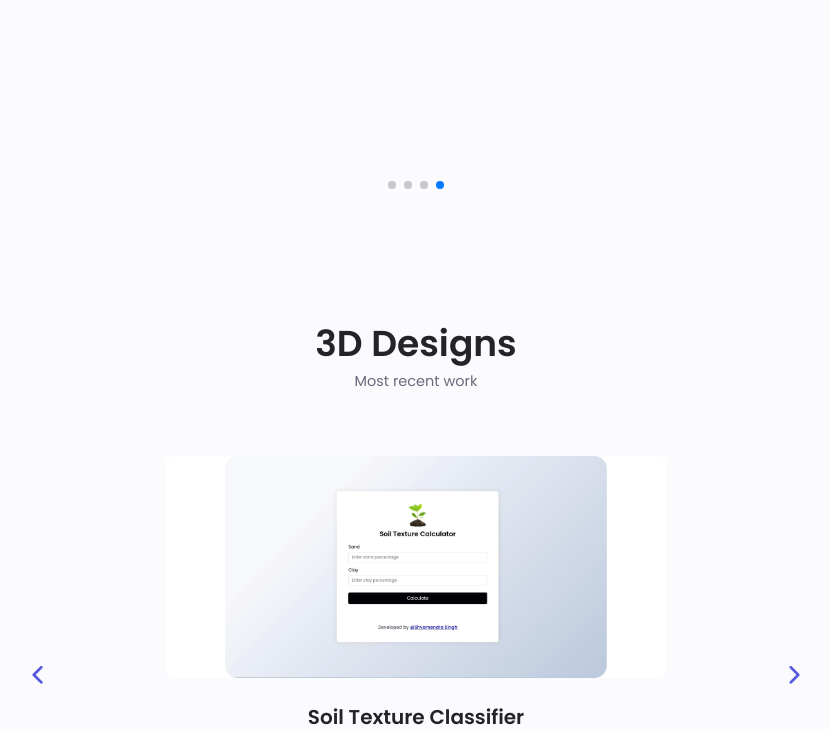
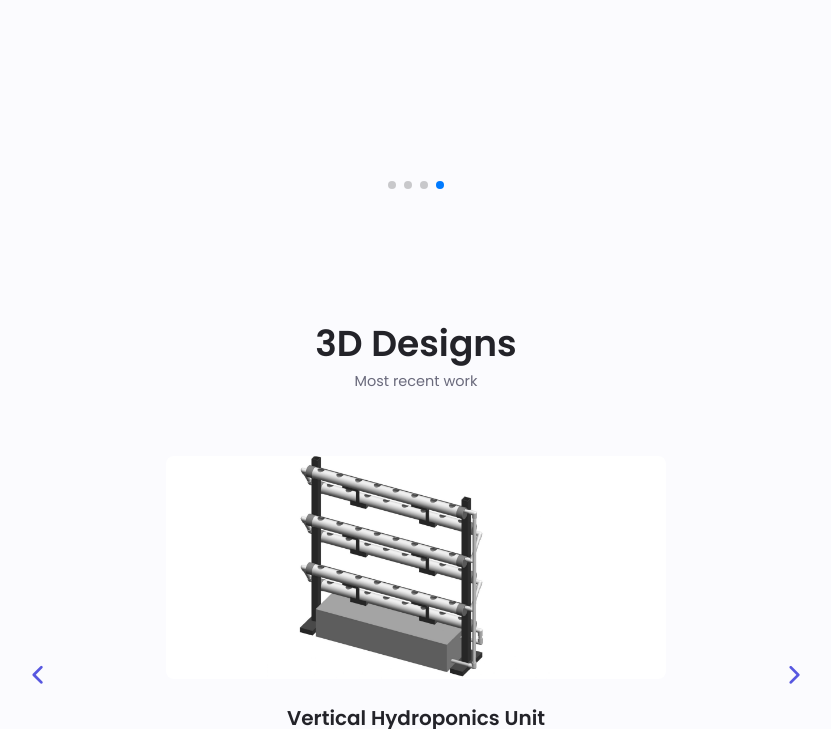
Before and after one commit to shyamendra-singh/My-Portfolio, a plain HTML site: page index.html in a window 1280 px wide. Shown: the part 3575-4304 px from the top of the page, without its empty margins (224-1055 px from the left). Drawn offline with nearby package versions, Linux system fonts and the light colour scheme.

Commit message:
design added

```diff
--- a/index.html
+++ b/index.html
@@ -179,7 +179,7 @@
               <i class="fas fa-pencil-ruler skills__icon"></i>
 
               <div>
-                <h1 class="skills__title">CAD & 3D Modelling</h1>
+                <h1 class="skills__title">3D CAD & Modelling</h1>
               </div>
 
               <i class="uil uil-angle-down skills__arrow"></i>
@@ -638,18 +638,10 @@
 
           <!-- ------------------------portfollio 3-------------------- -->
           <div class="portfolio__content grid swiper-slide">
-            <img src="assets/img/portfolio3.png" class="portfolio__img" />
+            <img src="assets/img/hydroponics.png" class="portfolio__img" />
 
             <div class="portfolio__data">
-              <h4 class="design__title">Crop Recommendation Web App</h4>
-            </div>
-          </div>
-          <!-- ------------------------portfollio 4-------------------- -->
-          <div class="portfolio__content grid swiper-slide">
-            <img src="assets/img/portfolio4.png" class="portfolio__img" />
-
-            <div class="portfolio__data">
-              <h4 class="design__title">Soil Texture Classifier</h4>
+              <h4 class="design__title">Vertical Hydroponics Unit</h4>
             </div>
           </div>
 
```
Also changed, not shown: assets/img/hydroponics.png (added), 1 other file.
